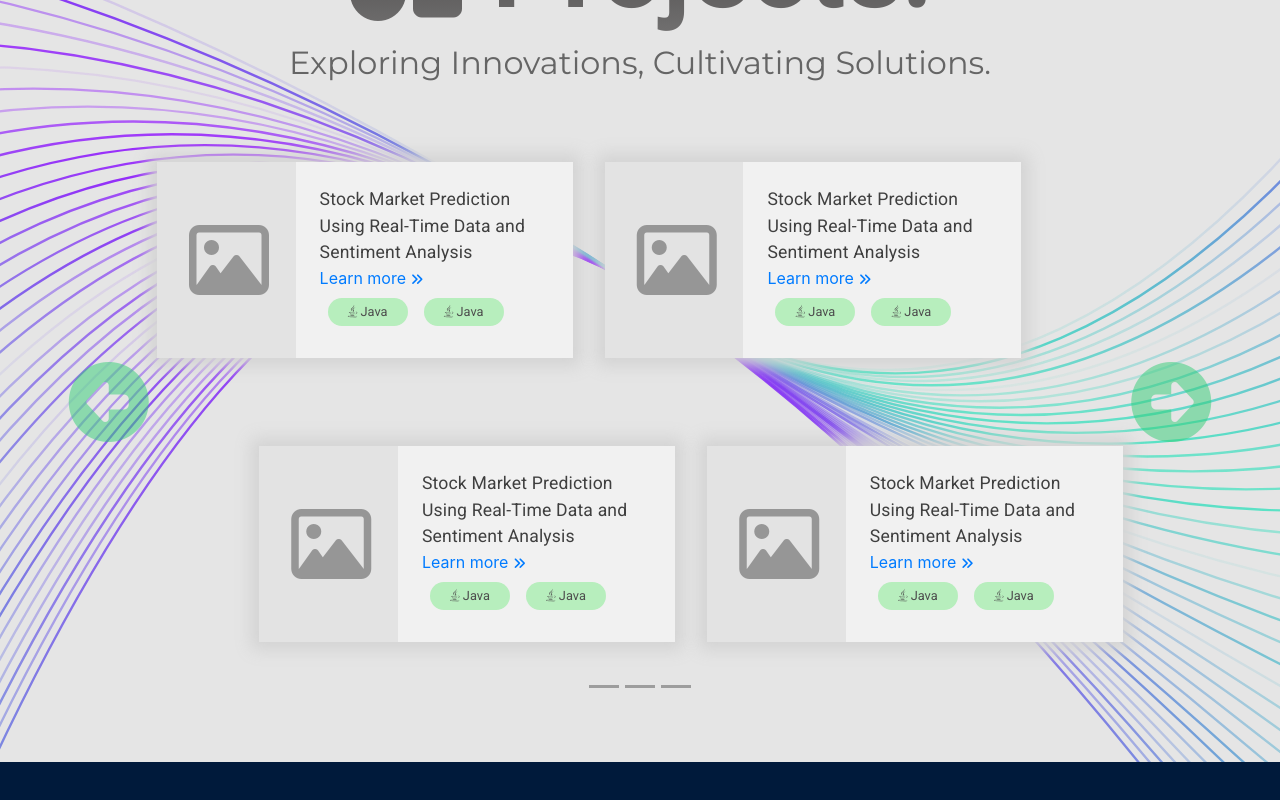
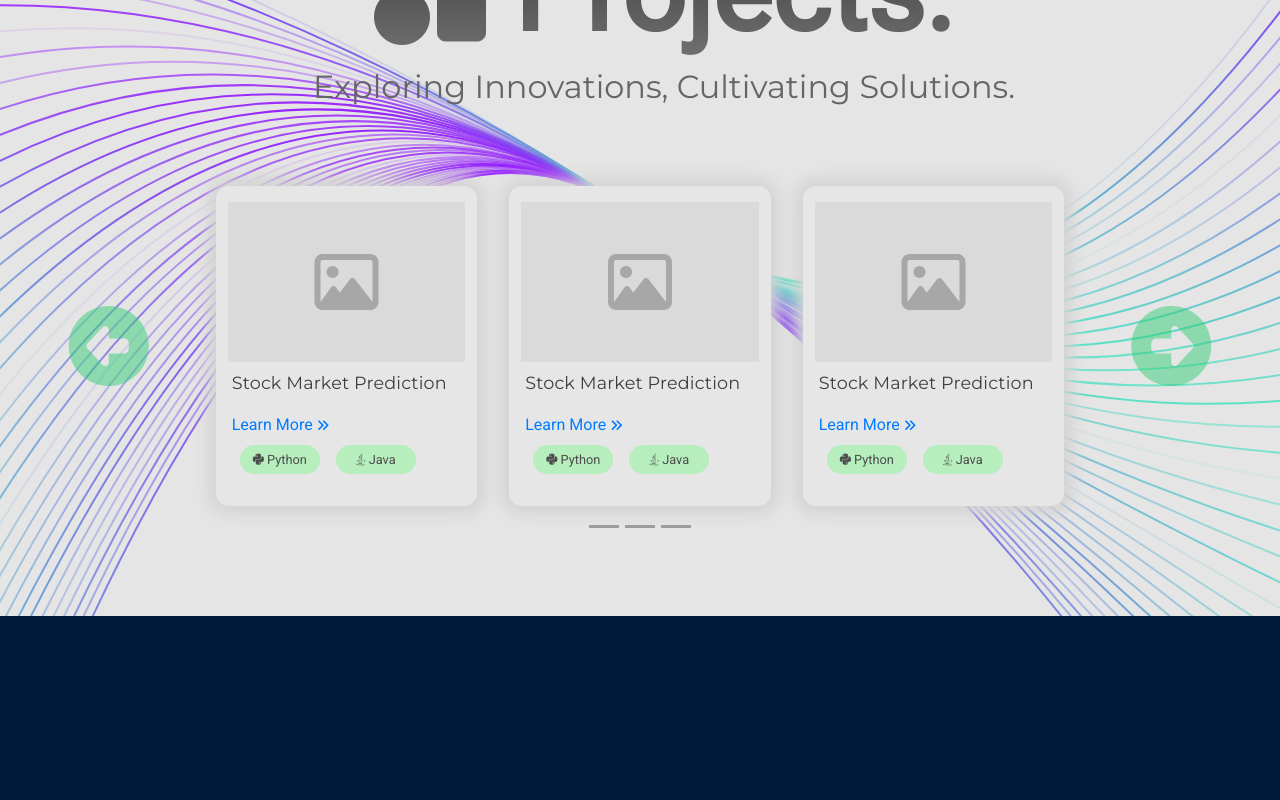
Before and after one commit to barotjay998/jay-barot-website, an Angular app: page /home in a window 1280 px wide. Shown: the part 3505-4305 px from the top of the page. Built offline with nearby package versions, Linux system fonts and the light colour scheme.

Commit message:
projects carousel modified

```diff
--- a/src/app/home/home.component.html
+++ b/src/app/home/home.component.html
@@ -499,7 +499,7 @@
 
     <!-- Heading -->
     <div class="row">
-      <div class="col-lg-12 text-center">
+      <div class="col-lg-12 text-center m-4">
         <h1 class="projects-heading"><i class="fa-solid fa-shapes"></i> Projects.</h1>
         <h2 class="projects-sub-heading">Exploring Innovations, Cultivating Solutions.</h2>
         <!-- <h2 class="projects-sub-heading">EXPLORING INNOVATIONS, CULTIVATING SOLUTIONS</h2> -->
@@ -523,32 +523,38 @@
         <!-- Carousel Item One -->
         <div class="carousel-item active">
           <div class="container">
-            <!-- Row One -->
-            <div class="row project-card-row justify-content-left">
 
-              <!-- Project: Stock Market Prediction Using Real-Time Data and Sentiment Analysis -->
-              <div class="col-lg-5 project-card">
+            <div class="row project-card-row justify-content-center">
+
+              <!-- Projects Card -->
+              <div class="col-lg-3 project-card">
+                <div class="project-card-item">
                   <div class="row justify-content-center">
-                  <!-- Image/Video -->
-                  <div class="col-xl-4 project-visual text-center" style="display: flex; flex-direction: column; justify-content: center;">
-                    <i class="fa-regular fa-image project-visual-icon"></i>
-                  </div>
-                  <!-- Description -->
-                  <div class="col-xl-8 text-left p-4">
-                    <div class="row">
-                      <div class="col-xl-12">
-                        <p class="project-title mb-0">Stock Market Prediction Using Real-Time Data and Sentiment Analysis</p>
-                        <a href="#">Learn more <i class="fa-solid fa-angles-right" style="font-size: 0.8rem;"></i></a>
+                    <div class="col-11 text-center project-visual mb-2">
+                        <i class="fa-regular fa-image"
+                           style="font-size: 4rem;">
+                        </i>
                     </div>
                   </div>
-                    <!-- Technologies -->
+                </div>
+
+                <div class="project-card-item">
                   <div class="row">
-                      <div class="col-xl-12">
-                        <label class="project-technology-label b-inline text-center">
-                          <i class="fa-brands fa-java"></i>
-                          Java
+                    <div class="col-lg-12 project-title">
+                      <p> Stock Market Prediction </p>
+                    </div>
+                  </div>
+                </div>
+
+                <div class="project-card-item mb-2">
+                  <div class="row">
+                    <div class="col-lg-12">
+                      <a class="d-block project-learn-more" href="#">Learn More <i class="fa-solid fa-angles-right" style="font-size: 0.8rem;"></i> </a>
+                      <label for="" class="project-technology-label b-inline text-center">
+                        <i class="fa-brands fa-python"></i>
+                        Python
                       </label>
-                        <label class="project-technology-label b-inline text-center">
+                      <label for="" class="project-technology-label b-inline text-center">
                         <i class="fa-brands fa-java"></i>
                         Java
                       </label>
@@ -556,30 +562,34 @@
                   </div>
                 </div>
               </div>
+
+              <!-- Projects Card -->
+              <div class="col-lg-3 project-card">
+                <div class="project-card-item">
+                  <div class="row justify-content-center">
+                    <div class="col-11 text-center project-visual mb-2">
+                        <i class="fa-regular fa-image" style="font-size: 4rem;"></i>
+                    </div>
+                  </div>
                 </div>
 
-              <div class="col-lg-5 project-card">
-                <div class="row justify-content-center">
-                  <!-- Image/Video -->
-                  <div class="col-xl-4 project-visual text-center" style="display: flex; flex-direction: column; justify-content: center;">
-                    <i class="fa-regular fa-image project-visual-icon"></i>
-                  </div>
-                  <!-- Description -->
-                  <div class="col-xl-8 text-left p-4">
+                <div class="project-card-item">
                   <div class="row">
-                      <div class="col-xl-12">
-                        <p class="project-title mb-0">Stock Market Prediction Using Real-Time Data and Sentiment Analysis</p>
-                        <a href="#">Learn more <i class="fa-solid fa-angles-right" style="font-size: 0.8rem;"></i></a>
+                    <div class="col-lg-12 project-title">
+                      <p> Stock Market Prediction </p>
                     </div>
                   </div>
-                    <!-- Technologies -->
+                </div>
+
+                <div class="project-card-item mb-2">
                   <div class="row">
-                      <div class="col-xl-12">
-                        <label class="project-technology-label b-inline text-center">
-                          <i class="fa-brands fa-java"></i>
-                          Java
+                    <div class="col-lg-12">
+                      <a class="d-block project-learn-more" href="#">Learn More <i class="fa-solid fa-angles-right" style="font-size: 0.8rem;"></i> </a>
+                      <label for="" class="project-technology-label b-inline text-center">
+                        <i class="fa-brands fa-python"></i>
+                        Python
                       </label>
-                        <label class="project-technology-label b-inline text-center">
+                      <label for="" class="project-technology-label b-inline text-center">
                         <i class="fa-brands fa-java"></i>
                         Java
                       </label>
@@ -587,70 +597,37 @@
                   </div>
                 </div>
               </div>
-              </div>
 
-            </div>
-
-            <!-- Row Two -->
-            <div class="row project-card-row justify-content-end">
-
-              <div class="col-lg-5 project-card">
+              <!-- Projects Card -->
+              <div class="col-lg-3 project-card">
+                <div class="project-card-item">
                   <div class="row justify-content-center">
-                  <!-- Image/Video -->
-                  <div class="col-xl-4 project-visual text-center" style="display: flex; flex-direction: column; justify-content: center;">
-                    <i class="fa-regular fa-image project-visual-icon"></i>
-                  </div>
-                  <!-- Description -->
-                  <div class="col-xl-8 text-left p-4">
-                    <div class="row">
-                      <div class="col-xl-12">
-                        <p class="project-title mb-0">Stock Market Prediction Using Real-Time Data and Sentiment Analysis</p>
-                        <a href="#">Learn more <i class="fa-solid fa-angles-right" style="font-size: 0.8rem;"></i></a>
-                      </div>
-                    </div>
-                    <!-- Technologies -->
-                    <div class="row">
-                      <div class="col-xl-12">
-                        <label class="project-technology-label b-inline text-center">
-                          <i class="fa-brands fa-java"></i>
-                          Java
-                        </label>
-                        <label class="project-technology-label b-inline text-center">
-                          <i class="fa-brands fa-java"></i>
-                          Java
-                        </label>
-                      </div>
-                    </div>
+                    <div class="col-lg-11 text-center project-visual mb-2">
+                        <i class="fa-regular fa-image" style="font-size: 4rem;"></i>
                     </div>
                   </div>
                 </div>
 
-              <div class="col-lg-5 project-card">
-                <div class="row justify-content-center">
-                  <!-- Image/Video -->
-                  <div class="col-xl-4 project-visual text-center" style="display: flex; flex-direction: column; justify-content: center;">
-                    <i class="fa-regular fa-image project-visual-icon"></i>
-                  </div>
-                  <!-- Description -->
-                  <div class="col-xl-8 text-left p-4">
+                <div class="project-card-item">
                   <div class="row">
-                      <div class="col-xl-12">
-                        <p class="project-title mb-0">Stock Market Prediction Using Real-Time Data and Sentiment Analysis</p>
-                        <a href="#">Learn more <i class="fa-solid fa-angles-right" style="font-size: 0.8rem;"></i></a>
+                    <div class="col-lg-12 project-title">
+                      <p> Stock Market Prediction </p>
                     </div>
                   </div>
-                    <!-- Technologies -->
+                </div>
+
+                <div class="project-card-item mb-2">
                   <div class="row">
-                      <div class="col-xl-12">
-                        <label class="project-technology-label b-inline text-center">
+                    <div class="col-lg-12">
+                      <a class="d-block project-learn-more" href="#">Learn More <i class="fa-solid fa-angles-right" style="font-size: 0.8rem;"></i> </a>
+                      <label for="" class="project-technology-label b-inline text-center">
+                        <i class="fa-brands fa-python"></i>
+                        Python
+                      </label>
+                      <label for="" class="project-technology-label b-inline text-center">
                         <i class="fa-brands fa-java"></i>
                         Java
                       </label>
-                        <label class="project-technology-label b-inline text-center">
-                          <i class="fa-brands fa-java"></i>
-                          Java
-                        </label>
-                      </div>
                     </div>
                   </div>
                 </div>
@@ -669,6 +646,7 @@
         <span class="" aria-hidden="true"><i class="fa-solid fa-circle-left btns-carousel"></i></span>
         <span class="sr-only">Previous</span>
       </a>
+
       <a class="carousel-control-next" href="#carouselExampleIndicators" role="button" data-slide="next">
         <!-- <span class="carousel-control-next-icon" aria-hidden="true"></span> -->
         <span class="" aria-hidden="true"><i class="fa-solid fa-circle-right btns-carousel"></i></span>
--- a/src/styles.scss
+++ b/src/styles.scss
@@ -386,23 +386,24 @@ $colorPlatinum: #e5e5e5;
 }
 
 .project-card {
-    background: #f1f1f1;
+    display: flex;
+    flex-direction: column;
+    justify-content: space-around;
+    background: #e7e6e6;
     box-shadow: 0rem 0rem 1rem 0.5rem lightgray;
     margin: 1rem 1rem 1rem 1rem;
+    padding: 1rem;
+    border-radius: 0.8rem;
 }
 
-.project-card-row {
-    margin: 3rem;
+.project-card-item {
+    flex: 1;
 }
 
 .project-visual {
-    padding: 2rem;
-    background: #e3e3e3;
-}
-
-.project-visual-icon {
-    font-size: 5rem;
-    color: #969696;
+    color: rgb(167, 167, 167);
+    background: #dadada;
+    padding: 3rem 2rem 3rem 2rem;
 }
 
 .project-title {
@@ -410,6 +411,10 @@ $colorPlatinum: #e5e5e5;
     letter-spacing: 0.01rem;
     color: #3f3f3f;
     text-align: left;
+    @extend .font-montserrat;
+}
+
+.project-learn-more {
     @extend .font-roboto;
 }
 
@@ -508,6 +513,23 @@ $colorPlatinum: #e5e5e5;
         background-position: center;
     }
 
+    .projects-heading {
+        font-size: 3.5rem;
+    }
+
+    .projects-sub-heading {
+        font-size: 1.4rem;
+    }
+
+    .project-card {
+        margin: 1rem 2rem 1rem 2rem;
+    }
+
+    .btns-carousel {
+        font-size: 2.5rem;
+    }
+
+
 }
 
 /* Small devices (phones, 600px and up) */
@@ -568,6 +590,30 @@ $colorPlatinum: #e5e5e5;
         background-image: url(assets/images/llleaves.svg);
         background-size: cover;
         background-position: center;
+    }
+
+    .projects-heading {
+        font-size: 7rem;
+    }
+
+    .projects-sub-heading {
+        font-size: 2rem;
+    }
+
+    .projects-heading {
+        font-size: 4rem;
+    }
+
+    .projects-sub-heading {
+        font-size: 1.6rem;
+    }
+
+    .project-card {
+        margin: 1rem 3rem 1rem 3rem;
+    }
+
+    .btns-carousel {
+        font-size: 3rem;
     }
 
 }
@@ -632,6 +678,23 @@ $colorPlatinum: #e5e5e5;
         background-position: center;
     }
 
+    .projects-heading {
+        font-size: 5rem;
+    }
+
+    .projects-sub-heading {
+        font-size: 1.8rem;
+    }
+
+    .project-card {
+        margin: 1rem 4rem 1rem 4rem;
+    }
+
+    .btns-carousel {
+        font-size: 3rem;
+    }
+
+
 }
 
 /* Large devices (desktops, 992px and up) */
@@ -686,7 +749,7 @@ $colorPlatinum: #e5e5e5;
     }
 
     .project-card-row {
-        margin: 3.5rem;
+        margin: 2rem;
     }
 
     #projects {
@@ -695,4 +758,20 @@ $colorPlatinum: #e5e5e5;
         background-position: center;
     }
 
+    .projects-heading {
+        font-size: 7rem;
+    }
+
+    .projects-sub-heading {
+        font-size: 2rem;
+    }
+
+    .project-card {
+        margin: 1rem 1rem 1rem 1rem;
+    }
+
+    .btns-carousel {
+        font-size: 5rem;
+    }
+
 }
```
Lines whose indentation alone changed are shown as unchanged.
